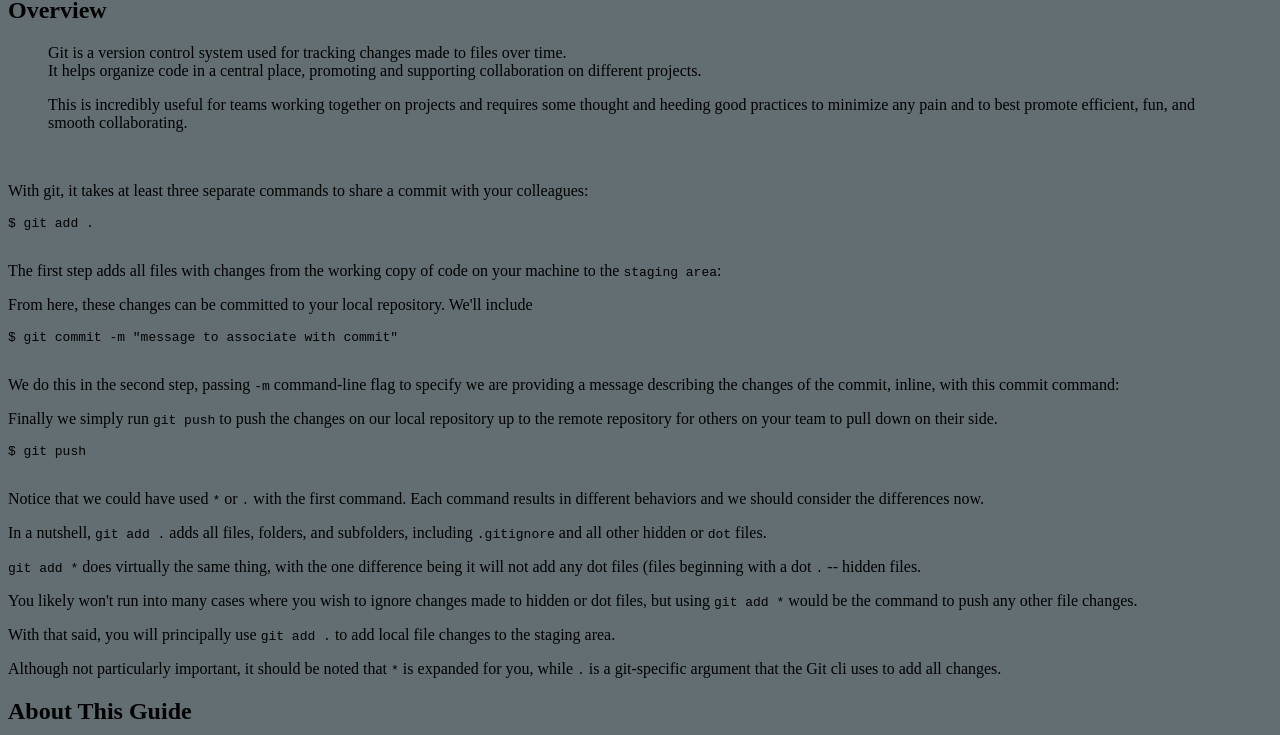
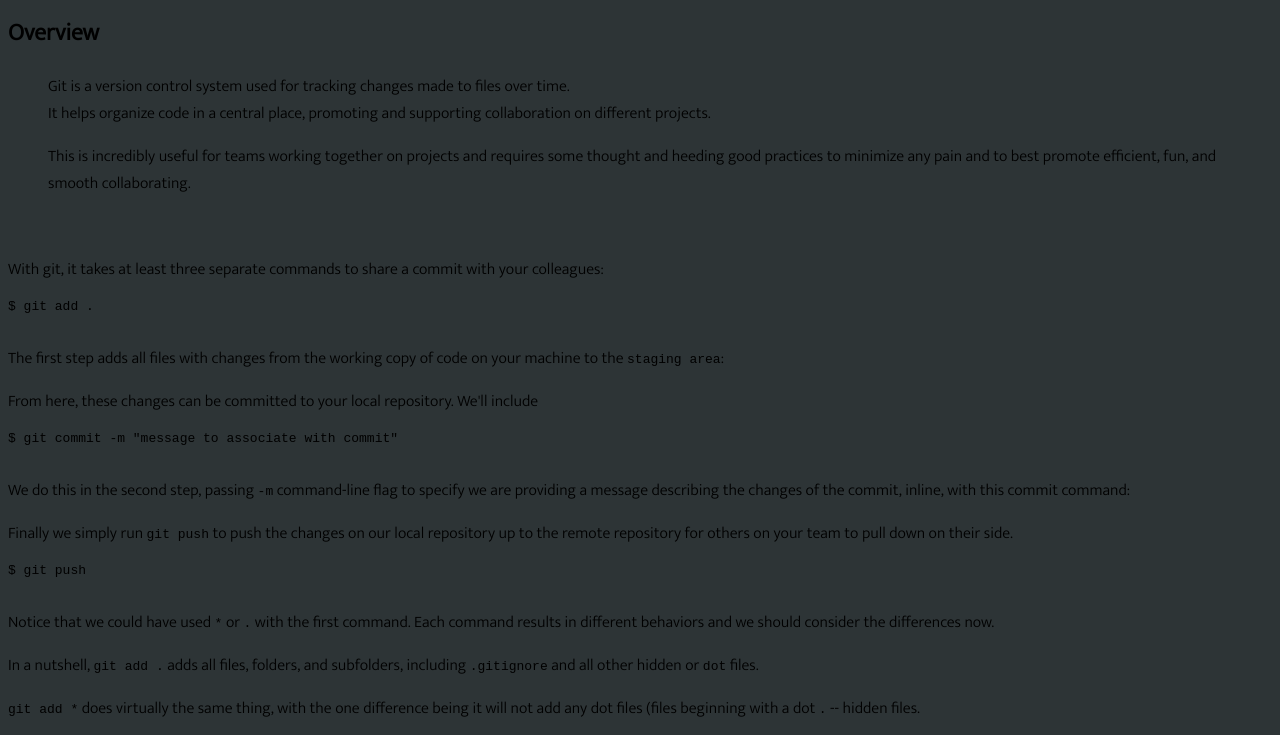
Before and after one commit to skyneticist/skyneticist.github.io, a plain HTML site: page index.html in a window 1280 px wide. Shown: the part 83-818 px from the top of the page. Drawn offline with Linux system fonts and the light colour scheme.

Commit message:
add styles for background-color and font family - again

```diff
--- a/index.html
+++ b/index.html
@@ -11,11 +11,9 @@
     <title>Document</title>
 </head>
 <style>
-    text {
+    body {
+        background-color: #2d3436;
         font-family: 'Mukta', sans-serif;
-    }
-    body {
-        background-color: #636e72;
     }
 </style>
 
```
